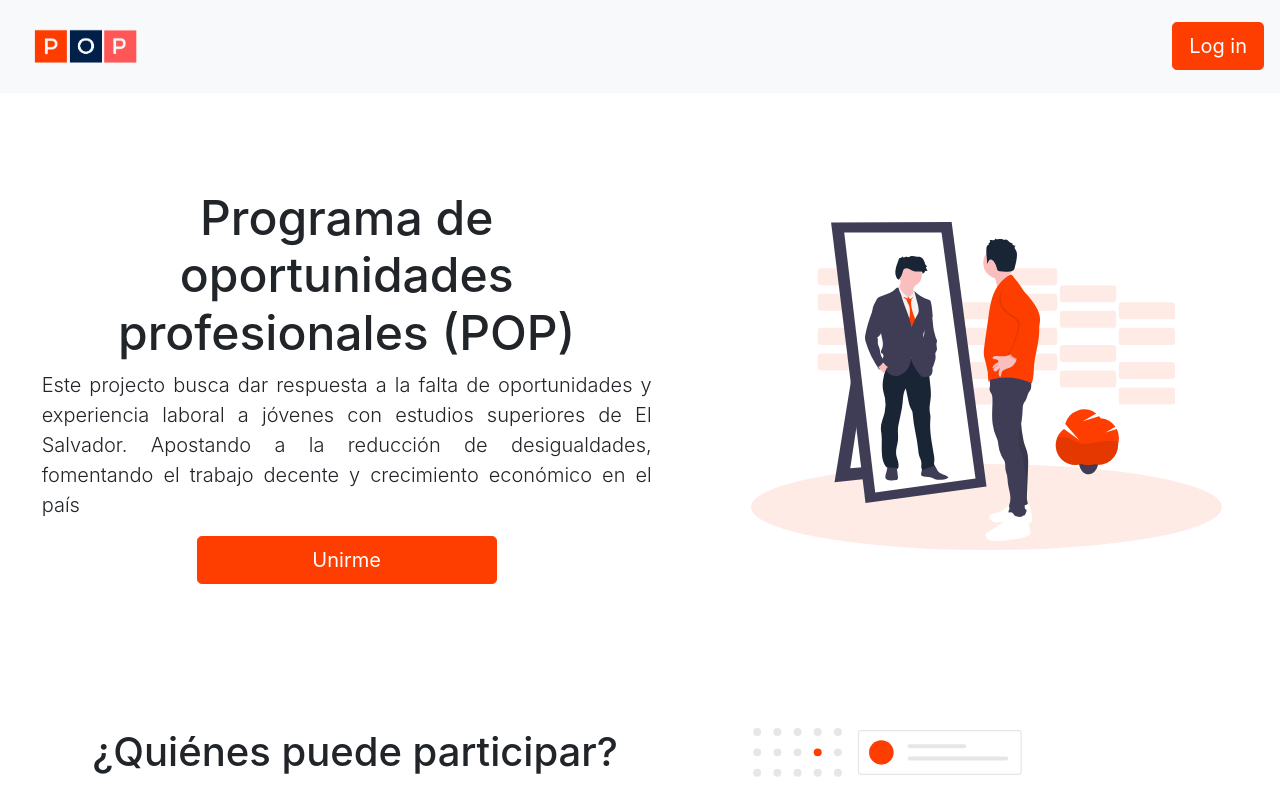
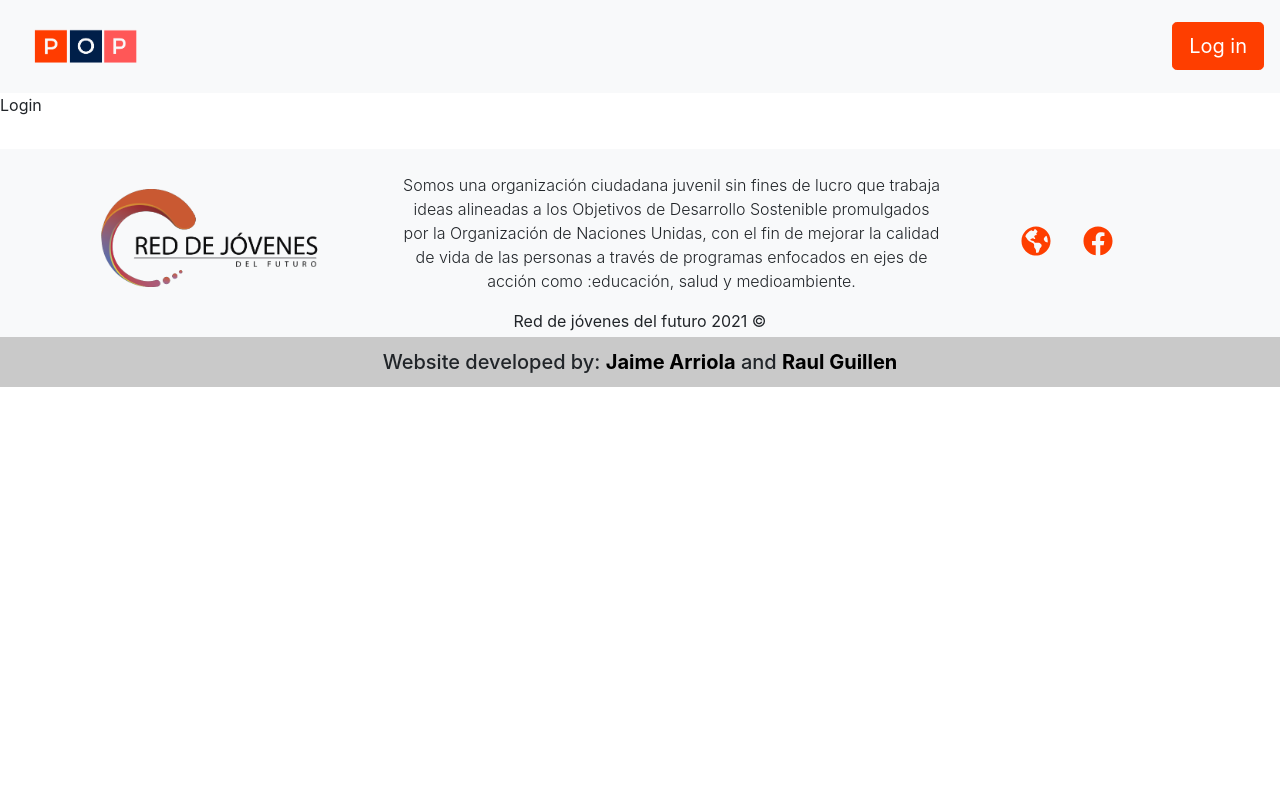
Before and after one commit to ing-arriola/pop_rdj_js, a React (Create React App) app: page /login in a window 1280 px wide. Shown: the top 788 px of the page. Built offline with nearby package versions, Linux system fonts and the light colour scheme; no server answers.

Commit message:
Add: login route

```diff
--- a/src/App.js
+++ b/src/App.js
@@ -1,16 +1,13 @@
 import React from "react";
-import { BrowserRouter as Router, Switch, Route } from "react-router-dom"
 import Layout from "./Components/Hoc/Layout"
 import HomePage from "./Pages/HomePage"
 // import Register from "./Pages/Register"
-// import Users from './Pages/Users'
+import {BrowserRouter as Router, Switch, Route} from 'react-router-dom'
 import Users from './Pages/Users'
-import PrivateRoute from './Container/PrivateRoute'
-import {Auth0Provider} from '@auth0/auth0-react'
 import "./App.css"
 import Results from "./Pages/Results";
 import SingleResult from "./Pages/SingleResult";
-import {firebaseConfig} from "./firebase";
+import LoginPage from "./Pages/LoginPage";
 
 const domain=process.env.REACT_APP_AUTH0_DOMAIN
 const id=process.env.REACT_APP_AUTH0_CLIENT_ID
@@ -18,24 +15,17 @@ const id=process.env.REACT_APP_AUTH0_CLIENT_ID
 
 const App = () => {
     return (
-      <Auth0Provider
-        domain={domain}
-        clientId={id}
-        redirectUri={window.location.origin}
-      >
         <Router>
             <Layout>
                 <Switch>
-            {/*<Route path="/users" component={Users}></Route>*/}
-            {/*<Route path="/signup" component={Register}></Route>*/}
-             <PrivateRoute path="/users" component={Users}/>
-              <PrivateRoute path="/results/:id" component={SingleResult}/>
-              <PrivateRoute path="/results" component={Results}/>
+                    <Route path="/login" component={LoginPage}/>
+                    <Route path="/users" component={Users}/>
+                    <Route path="/results/:id" component={SingleResult}/>
+                    <Route path="/results" component={Results}/>
                     <Route path="/" component={HomePage}/>
                 </Switch>
             </Layout>
         </Router>
-      </Auth0Provider>
     )
 }
 
--- /dev/null
+++ b/src/Pages/LoginPage.js
@@ -0,0 +1,14 @@
+import React from "react";
+
+
+const LoginPage = () => {
+    return (
+        <>
+            <div>
+                Login
+            </div>
+        </>
+    );
+};
+
+export default LoginPage;
```
Lines whose indentation alone changed are shown as unchanged.
